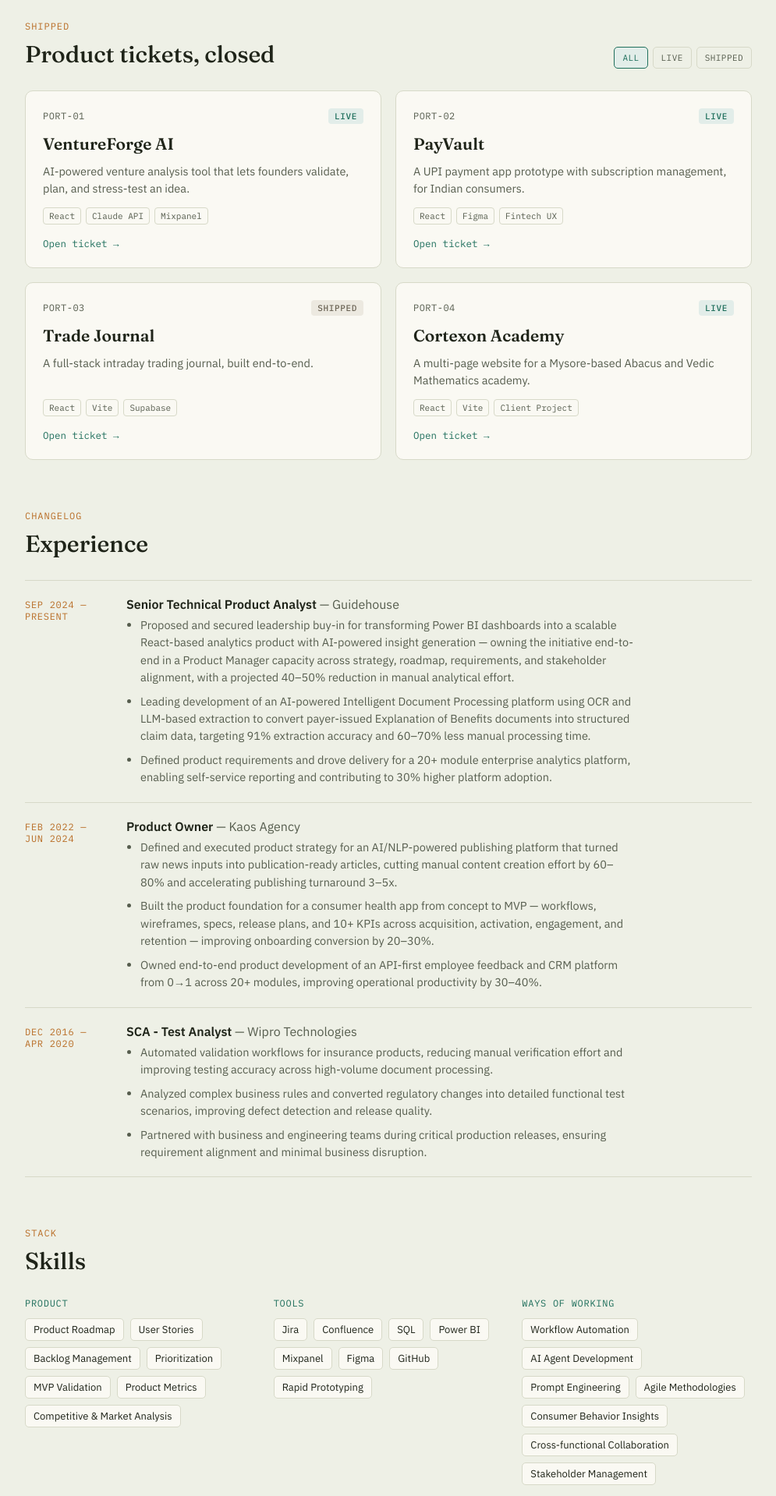
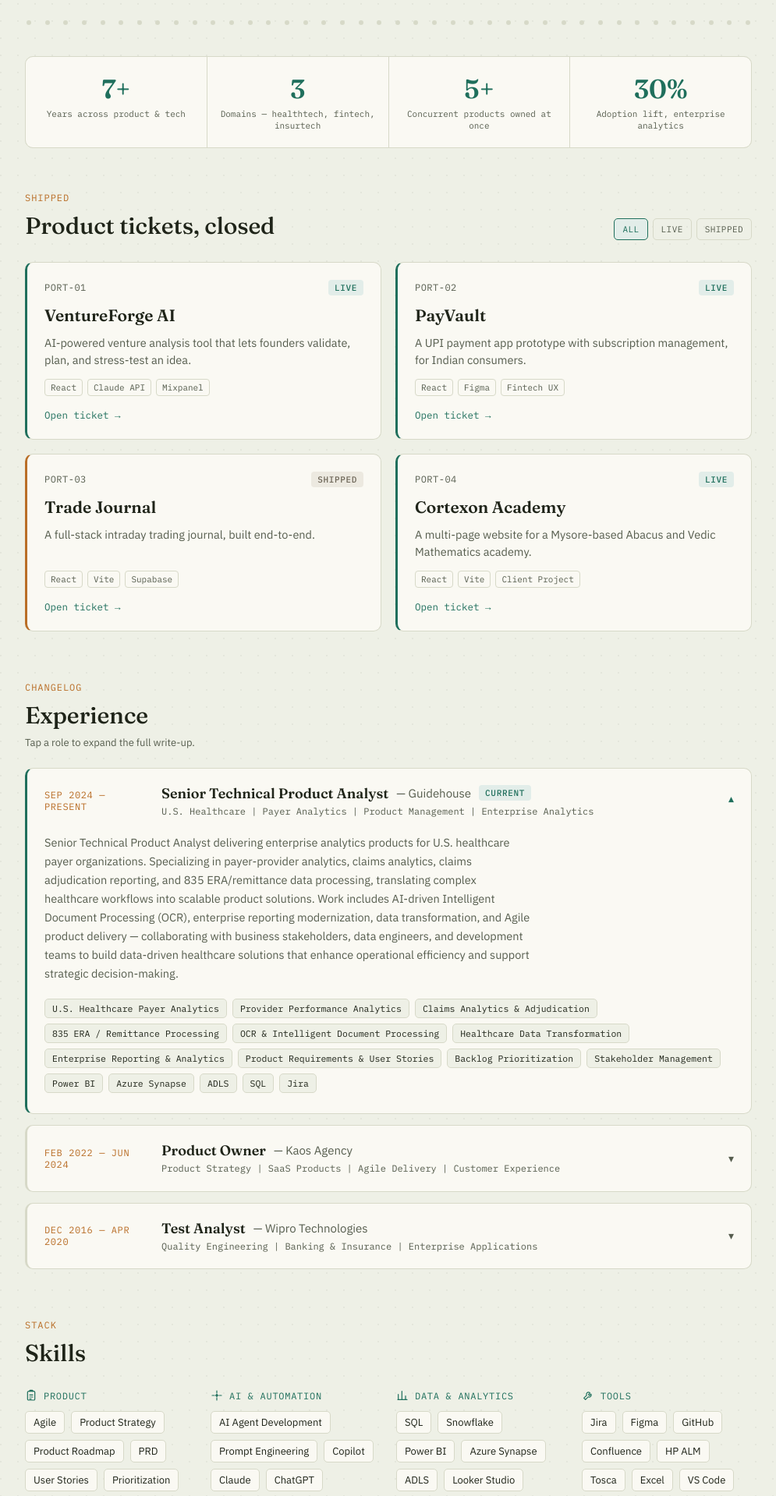
Before and after one commit to Shamitha-aspiringPM/shamitha-portfolio, a React (Vite) app: page / in a window 1280 px wide. Shown: the part 380-2299 px from the top of the page at 78% size, without its empty margins (142-1137 px from the left). Built offline with nearby package versions, Linux system fonts and the light colour scheme.

Commit message:
Fix photo, add resume details, visual redesign

```diff
--- /dev/null
+++ b/src/components/ExperienceCard.jsx
@@ -0,0 +1,50 @@
+import React, { useState } from 'react'
+
+export default function ExperienceCard({ item, defaultOpen }) {
+  const [open, setOpen] = useState(!!defaultOpen)
+
+  return (
+    <div className={`exp-card ${open ? 'exp-card-open' : ''}`}>
+      <button className="exp-head" onClick={() => setOpen((o) => !o)} aria-expanded={open}>
+        <span className="exp-date">{item.date}</span>
+        <div className="exp-head-main">
+          <p className="exp-role">
+            {item.role} <span className="exp-org">— {item.org}</span>
+            {item.current && <span className="status-tag status-live exp-current">CURRENT</span>}
+          </p>
+          <p className="exp-tagline">{item.tagline}</p>
+        </div>
+        <span className={`exp-chevron ${open ? 'exp-chevron-open' : ''}`} aria-hidden="true">
+          ▾
+        </span>
+      </button>
+
+      {open && (
+        <div className="exp-body">
+          <p className="exp-summary">{item.summary}</p>
+
+          {item.products && (
+            <div className="exp-products">
+              {item.products.map((p) => (
+                <div className="exp-product" key={p.name}>
+                  <p className="exp-product-name">{p.name}</p>
+                  <ul>
+                    {p.bullets.map((b, i) => (
+                      <li key={i}>{b}</li>
+                    ))}
+                  </ul>
+                </div>
+              ))}
+            </div>
+          )}
+
+          <ul className="exp-expertise">
+            {item.expertise.map((e) => (
+              <li key={e}>{e}</li>
+            ))}
+          </ul>
+        </div>
+      )}
+    </div>
+  )
+}
--- /dev/null
+++ b/src/components/Icon.jsx
@@ -0,0 +1,44 @@
+import React from 'react'
+
+const paths = {
+  clipboard: (
+    <>
+      <rect x="5" y="4" width="14" height="17" rx="2" />
+      <path d="M9 4V3a1 1 0 0 1 1-1h4a1 1 0 0 1 1 1v1" />
+      <path d="M9 11h6M9 15h6M9 19h3" />
+    </>
+  ),
+  spark: (
+    <>
+      <path d="M12 3v4M12 17v4M3 12h4M17 12h4" />
+      <path d="M12 9a3 3 0 0 0 3 3 3 3 0 0 0-3 3 3 3 0 0 0-3-3 3 3 0 0 0 3-3Z" />
+    </>
+  ),
+  chart: (
+    <>
+      <path d="M4 20V10M11 20V4M18 20v-7" />
+      <path d="M3 20h18" />
+    </>
+  ),
+  wrench: (
+    <path d="M14.7 6.3a4 4 0 0 0-5.4 5.4L4 17l3 3 5.3-5.3a4 4 0 0 0 5.4-5.4l-2.9 2.9-2-2 2.9-2.9Z" />
+  ),
+}
+
+export default function Icon({ name, size = 16 }) {
+  return (
+    <svg
+      width={size}
+      height={size}
+      viewBox="0 0 24 24"
+      fill="none"
+      stroke="currentColor"
+      strokeWidth="1.8"
+      strokeLinecap="round"
+      strokeLinejoin="round"
+      aria-hidden="true"
+    >
+      {paths[name]}
+    </svg>
+  )
+}
--- a/src/data/resume.js
+++ b/src/data/resume.js
@@ -1,80 +1,160 @@
 export const experience = [
   {
     date: 'SEP 2024 — PRESENT',
+    current: true,
     role: 'Senior Technical Product Analyst',
     org: 'Guidehouse',
-    bullets: [
-      'Proposed and secured leadership buy-in for transforming Power BI dashboards into a scalable React-based analytics product with AI-powered insight generation — owning the initiative end-to-end in a Product Manager capacity across strategy, roadmap, requirements, and stakeholder alignment, with a projected 40–50% reduction in manual analytical effort.',
-      'Leading development of an AI-powered Intelligent Document Processing platform using OCR and LLM-based extraction to convert payer-issued Explanation of Benefits documents into structured claim data, targeting 91% extraction accuracy and 60–70% less manual processing time.',
-      'Defined product requirements and drove delivery for a 20+ module enterprise analytics platform, enabling self-service reporting and contributing to 30% higher platform adoption.',
+    tagline: 'U.S. Healthcare | Payer Analytics | Product Management | Enterprise Analytics',
+    summary:
+      'Senior Technical Product Analyst delivering enterprise analytics products for U.S. healthcare payer organizations. Specializing in payer-provider analytics, claims analytics, claims adjudication reporting, and 835 ERA/remittance data processing, translating complex healthcare workflows into scalable product solutions. Work includes AI-driven Intelligent Document Processing (OCR), enterprise reporting modernization, data transformation, and Agile product delivery — collaborating with business stakeholders, data engineers, and development teams to build data-driven healthcare solutions that enhance operational efficiency and support strategic decision-making.',
+    expertise: [
+      'U.S. Healthcare Payer Analytics',
+      'Provider Performance Analytics',
+      'Claims Analytics & Adjudication',
+      '835 ERA / Remittance Processing',
+      'OCR & Intelligent Document Processing',
+      'Healthcare Data Transformation',
+      'Enterprise Reporting & Analytics',
+      'Product Requirements & User Stories',
+      'Backlog Prioritization',
+      'Stakeholder Management',
+      'Power BI',
+      'Azure Synapse',
+      'ADLS',
+      'SQL',
+      'Jira',
     ],
   },
   {
     date: 'FEB 2022 — JUN 2024',
     role: 'Product Owner',
     org: 'Kaos Agency',
-    bullets: [
-      'Defined and executed product strategy for an AI/NLP-powered publishing platform that turned raw news inputs into publication-ready articles, cutting manual content creation effort by 60–80% and accelerating publishing turnaround 3–5x.',
-      'Built the product foundation for a consumer health app from concept to MVP — workflows, wireframes, specs, release plans, and 10+ KPIs across acquisition, activation, engagement, and retention — improving onboarding conversion by 20–30%.',
-      'Owned end-to-end product development of an API-first employee feedback and CRM platform from 0→1 across 20+ modules, improving operational productivity by 30–40%.',
+    tagline: 'Product Strategy | SaaS Products | Agile Delivery | Customer Experience',
+    summary:
+      'Product Owner with experience leading the development of B2B SaaS and enterprise applications from concept to delivery. Specialized in product strategy, roadmap planning, user story creation, backlog prioritization, and Agile product delivery — collaborating with cross-functional teams, translating business needs into customer-centric features, and driving continuous product improvements through stakeholder feedback and user research.',
+    products: [
+      {
+        name: 'Employee Feedback & Performance Platform',
+        bullets: [
+          'Led product development of an employee feedback platform supporting anonymous and non-anonymous feedback workflows.',
+          'Defined role-based access, feedback lifecycle, action tracking, and performance improvement features.',
+          'Collaborated closely with engineering to translate business requirements into product increments.',
+        ],
+      },
+      {
+        name: 'CRM & Account Management Portal',
+        bullets: [
+          'Owned product enhancements for a CRM platform designed to streamline customer account management and operational workflows.',
+          'Worked with stakeholders to identify process bottlenecks and prioritize high-impact features that improved usability and productivity.',
+        ],
+      },
+    ],
+    expertise: [
+      'Product Vision & Strategy',
+      'Roadmap Planning',
+      'Requirement Elicitation',
+      'User Research',
+      'Feature Prioritization',
+      'Agile Scrum',
+      'Sprint Planning',
+      'Backlog Grooming',
+      'Acceptance Criteria',
+      'Stakeholder Communication',
+      'Jira',
+      'Confluence',
+      'Figma (Wireframe Reviews)',
     ],
   },
   {
     date: 'DEC 2016 — APR 2020',
-    role: 'SCA - Test Analyst',
+    role: 'Test Analyst',
     org: 'Wipro Technologies',
-    bullets: [
-      'Automated validation workflows for insurance products, reducing manual verification effort and improving testing accuracy across high-volume document processing.',
-      'Analyzed complex business rules and converted regulatory changes into detailed functional test scenarios, improving defect detection and release quality.',
-      'Partnered with business and engineering teams during critical production releases, ensuring requirement alignment and minimal business disruption.',
+    tagline: 'Quality Engineering | Banking & Insurance | Enterprise Applications',
+    summary:
+      'Began my career as a Test Analyst, delivering quality assurance for enterprise banking and insurance applications. Gained hands-on experience in functional testing, API validation, Agile delivery, and stakeholder collaboration while building a strong foundation in software quality, SDLC, and business process understanding that later enabled my transition into Product Management.',
+    expertise: [
+      'Functional & Regression Testing',
+      'API Testing (Postman, SOAP UI)',
+      'Test Planning & Case Design',
+      'Defect Lifecycle Management',
+      'SDLC & Agile Methodologies',
+      'Banking & Insurance Domain',
+      'Jira',
+      'HP ALM',
+      'Tosca',
     ],
   },
+]
+
+export const stats = [
+  { value: '7+', label: 'Years across product & tech' },
+  { value: '3', label: 'Domains — healthtech, fintech, insurtech' },
+  { value: '5+', label: 'Concurrent products owned at once' },
+  { value: '30%', label: 'Adoption lift, enterprise analytics' },
 ]
 
 export const skillGroups = [
   {
     label: 'Product',
+    icon: 'clipboard',
     skills: [
+      'Agile',
+      'Product Strategy',
       'Product Roadmap',
+      'PRD',
       'User Stories',
+      'Prioritization',
       'Backlog Management',
-      'Prioritization',
+      'Lean MVP',
+      'OKRs',
+      'KPIs',
+      'Product Metrics',
+      'Stakeholder Management',
+      'Cross-functional Collaboration',
       'MVP Validation',
-      'Product Metrics',
-      'Competitive & Market Analysis',
     ],
   },
   {
-    label: 'Tools',
-    skills: ['Jira', 'Confluence', 'SQL', 'Power BI', 'Mixpanel', 'Figma', 'GitHub', 'Rapid Prototyping'],
+    label: 'AI & Automation',
+    icon: 'spark',
+    skills: [
+      'AI Agent Development',
+      'Prompt Engineering',
+      'Copilot',
+      'Claude',
+      'ChatGPT',
+      'Rapid Prototyping',
+      'Workflow Automation',
+    ],
   },
   {
-    label: 'Ways of working',
-    skills: [
-      'Workflow Automation',
-      'AI Agent Development',
-      'Prompt Engineering',
-      'Agile Methodologies',
-      'Consumer Behavior Insights',
-      'Cross-functional Collaboration',
-      'Stakeholder Management',
-    ],
+    label: 'Data & Analytics',
+    icon: 'chart',
+    skills: ['SQL', 'Snowflake', 'Power BI', 'Azure Synapse', 'ADLS', 'Looker Studio', 'Mixpanel'],
+  },
+  {
+    label: 'Tools',
+    icon: 'wrench',
+    skills: ['Jira', 'Figma', 'GitHub', 'Confluence', 'HP ALM', 'Tosca', 'Excel', 'VS Code'],
   },
 ]
 
 export const education = {
   degree: 'Bachelor of Science — Computer Science, Electronics and Mathematics',
   school: 'University of Mysore, Mysore, Karnataka',
-  date: 'June 2016',
+  date: '2013 — 2016',
 }
 
 export const certifications = [
   'AI Prototyping for Product Managers — Udemy',
   'Green Belt, Six Sigma — Six Sigma Academy',
-  'Design Thinking — QGule',
+  'Amsterdam Design Thinking — QGule',
+  'Agile Methodologies — Udemy',
 ]
 
 export const accomplishments = ['Guidehouse Gem Award, 2025']
+
+export const languages = ['English', 'Hindi', 'Kannada', 'Telugu']
 
 export const contact = {
   email: 'pentoshamitha@gmail.com',
--- a/src/index.css
+++ b/src/index.css
@@ -26,7 +26,9 @@
 
 body {
   margin: 0;
-  background: var(--paper);
+  background-color: var(--paper);
+  background-image: radial-gradient(circle, rgba(31, 36, 25, 0.05) 1px, transparent 1px);
+  background-size: 22px 22px;
   color: var(--ink);
   font-family: var(--font-body);
   -webkit-font-smoothing: antialiased;
@@ -102,21 +104,51 @@
   margin-bottom: 56px;
 }
 
+.hero-photo-frame {
+  position: relative;
+  flex: 0 0 auto;
+}
+
+.hero-photo-frame::before {
+  content: '';
+  position: absolute;
+  top: 12px;
+  left: 12px;
+  width: 200px;
+  height: 264px;
+  border-radius: 14px;
+  background: linear-gradient(135deg, var(--ochre) 0%, var(--teal) 100%);
+  opacity: 0.35;
+  z-index: 0;
+}
+
 .hero-photo-wrap {
   flex: 0 0 auto;
-  width: 176px;
-  height: 176px;
+  width: 200px;
+  height: 264px;
   border-radius: 14px;
   overflow: hidden;
   border: 1px solid var(--line);
   background: var(--surface);
   animation: rise 0.6s ease both;
+  position: relative;
+  z-index: 1;
+}
+
+.hero-photo-wrap::after {
+  content: '';
+  position: absolute;
+  inset: 0;
+  border-radius: 14px;
+  box-shadow: inset 0 0 0 1px rgba(31, 36, 25, 0.04);
+  pointer-events: none;
 }
 
 .hero-photo {
   width: 100%;
   height: 100%;
   object-fit: cover;
+  object-position: 50% 8%;
   display: block;
 }
 
@@ -220,6 +252,60 @@
   color: var(--ochre);
 }
 
+/* ---------- Perforation divider ---------- */
+
+.perforation {
+  display: flex;
+  gap: 8px;
+  justify-content: space-between;
+  margin: -28px 0 40px;
+  overflow: hidden;
+  padding: 0 2px;
+}
+
+.perforation span {
+  width: 6px;
+  height: 6px;
+  border-radius: 50%;
+  background: var(--line);
+  flex: 0 0 auto;
+}
+
+/* ---------- Stats strip ---------- */
+
+.stats-strip {
+  display: grid;
+  grid-template-columns: repeat(4, 1fr);
+  gap: 1px;
+  background: var(--line);
+  border: 1px solid var(--line);
+  border-radius: 10px;
+  overflow: hidden;
+  margin-bottom: 56px;
+}
+
+.stat-block {
+  background: var(--surface);
+  padding: 20px 16px;
+  text-align: center;
+}
+
+.stat-value {
+  font-family: var(--font-display);
+  font-size: clamp(26px, 3.5vw, 34px);
+  font-weight: 600;
+  color: var(--teal);
+  margin: 0 0 4px;
+}
+
+.stat-label {
+  font-family: var(--font-mono);
+  font-size: 11px;
+  color: var(--ink-soft);
+  margin: 0;
+  line-height: 1.35;
+}
+
 /* ---------- Sections ---------- */
 
 .section {
@@ -287,19 +373,30 @@
 .ticket {
   background: var(--surface);
   border: 1px solid var(--line);
+  border-left: 3px solid var(--line);
   border-radius: 10px;
   padding: 22px;
   display: flex;
   flex-direction: column;
   gap: 12px;
-  transition: border-color 0.15s ease, transform 0.15s ease;
+  transition: border-color 0.15s ease, transform 0.15s ease, box-shadow 0.15s ease;
   text-decoration: none;
   color: inherit;
 }
 
 .ticket:hover {
   border-color: var(--teal);
+  border-left-color: var(--teal);
   transform: translateY(-2px);
+  box-shadow: 0 8px 20px rgba(31, 36, 25, 0.08);
+}
+
+.ticket-live {
+  border-left-color: var(--teal);
+}
+
+.ticket-shipped {
+  border-left-color: var(--ochre);
 }
 
 .ticket-open {
@@ -373,73 +470,178 @@
   border-bottom-color: var(--teal);
 }
 
-/* ---------- Changelog ---------- */
+/* ---------- Experience accordion ---------- */
 
-.changelog {
+.section-hint {
+  font-size: 13px;
+  color: var(--ink-soft);
+  margin: -20px 0 24px;
+}
+
+.exp-list {
   display: flex;
   flex-direction: column;
+  gap: 14px;
 }
 
-.changelog-row {
-  display: grid;
-  grid-template-columns: 110px 1fr;
-  gap: 20px;
-  padding: 20px 0;
-  border-top: 1px solid var(--line);
+.exp-card {
+  background: var(--surface);
+  border: 1px solid var(--line);
+  border-left: 3px solid var(--line);
+  border-radius: 10px;
+  overflow: hidden;
+  transition: border-color 0.15s ease;
 }
 
-.changelog-row:last-child {
-  border-bottom: 1px solid var(--line);
+.exp-card-open {
+  border-left-color: var(--teal);
 }
 
-.changelog-date {
+.exp-head {
+  width: 100%;
+  display: grid;
+  grid-template-columns: 130px 1fr 20px;
+  grid-template-areas: "date main chevron";
+  gap: 20px;
+  align-items: center;
+  padding: 20px 22px;
+  background: none;
+  border: none;
+  cursor: pointer;
+  text-align: left;
+  font-family: inherit;
+  color: inherit;
+}
+
+.exp-date {
+  grid-area: date;
   font-family: var(--font-mono);
   font-size: 12px;
   color: var(--ochre);
-  letter-spacing: 0.06em;
-  padding-top: 3px;
+  letter-spacing: 0.05em;
 }
 
-.changelog-role {
-  font-size: 16px;
-  font-weight: 600;
-  margin: 0 0 6px;
+.exp-head-main {
+  grid-area: main;
+  min-width: 0;
 }
 
-.changelog-org {
+.exp-chevron {
+  grid-area: chevron;
+  font-size: 14px;
+  color: var(--ink-soft);
+  transition: transform 0.2s ease;
+  justify-self: end;
+}
+
+.exp-role {
+  font-family: var(--font-display);
+  font-size: 18px;
+  font-weight: 600;
+  margin: 0 0 4px;
+  display: flex;
+  align-items: center;
+  flex-wrap: wrap;
+  gap: 10px;
+}
+
+.exp-org {
   font-weight: 400;
+  color: var(--ink-soft);
+  font-family: var(--font-body);
+  font-size: 15px;
+}
+
+.exp-current {
+  font-family: var(--font-mono);
+}
+
+.exp-tagline {
+  font-family: var(--font-mono);
+  font-size: 12px;
+  color: var(--ink-soft);
+  margin: 0;
+  line-height: 1.4;
+}
+
+.exp-chevron-open {
+  transform: rotate(180deg);
+  color: var(--teal);
+}
+
+.exp-body {
+  padding: 0 22px 26px;
+  animation: rise 0.35s ease both;
+}
+
+.exp-summary {
+  font-size: 14.5px;
+  line-height: 1.65;
+  color: var(--ink-soft);
+  max-width: 72ch;
+  margin: 0 0 20px;
+}
+
+.exp-products {
+  display: flex;
+  flex-direction: column;
+  gap: 14px;
+  margin-bottom: 20px;
+}
+
+.exp-product {
+  background: var(--paper);
+  border: 1px solid var(--line);
+  border-radius: 8px;
+  padding: 14px 16px;
+}
+
+.exp-product-name {
+  font-size: 13.5px;
+  font-weight: 600;
+  margin: 0 0 8px;
+  color: var(--teal);
+}
+
+.exp-product ul {
+  margin: 0;
+  padding-left: 16px;
+  display: flex;
+  flex-direction: column;
+  gap: 6px;
+}
+
+.exp-product li {
+  font-size: 13.5px;
+  line-height: 1.5;
   color: var(--ink-soft);
 }
 
-.changelog-note {
-  font-size: 14.5px;
-  line-height: 1.55;
-  color: var(--ink-soft);
+.exp-expertise {
+  list-style: none;
+  display: flex;
+  flex-wrap: wrap;
+  gap: 7px;
+  padding: 0;
   margin: 0;
-  max-width: 60ch;
 }
 
-.changelog-bullets {
-  margin: 0;
-  padding-left: 18px;
-  display: flex;
-  flex-direction: column;
-  gap: 8px;
-  max-width: 68ch;
-}
-
-.changelog-bullets li {
-  font-size: 14.5px;
-  line-height: 1.55;
-  color: var(--ink-soft);
+.exp-expertise li {
+  font-family: var(--font-mono);
+  font-size: 11.5px;
+  color: var(--ink);
+  background: var(--paper);
+  border: 1px solid var(--line);
+  border-radius: 5px;
+  padding: 4px 9px;
 }
 
 /* ---------- Skills ---------- */
 
 .skill-groups {
   display: grid;
-  grid-template-columns: repeat(3, 1fr);
-  gap: 24px;
+  grid-template-columns: repeat(4, 1fr);
+  gap: 20px;
 }
 
 .skill-group-label {
@@ -449,6 +651,9 @@
   color: var(--teal);
   margin: 0 0 12px;
   text-transform: uppercase;
+  display: flex;
+  align-items: center;
+  gap: 8px;
 }
 
 .skill-pills {
@@ -473,7 +678,7 @@
 
 .credentials-grid {
   display: grid;
-  grid-template-columns: repeat(3, 1fr);
+  grid-template-columns: repeat(4, 1fr);
   gap: 18px;
 }
 
@@ -518,6 +723,22 @@
   font-size: 13.5px;
   color: var(--ink-soft);
   line-height: 1.4;
+}
+
+.credential-list-inline {
+  flex-direction: row;
+  flex-wrap: wrap;
+  gap: 8px;
+  padding-left: 0;
+}
+
+.credential-list-inline li {
+  list-style: none;
+  background: var(--paper);
+  border: 1px solid var(--line);
+  border-radius: 5px;
+  padding: 4px 9px;
+  font-size: 12.5px;
 }
 
 /* ---------- Footer ---------- */
@@ -666,9 +887,12 @@
     grid-template-columns: 1fr;
   }
 
-  .changelog-row {
-    grid-template-columns: 1fr;
-    gap: 6px;
+  .exp-head {
+    grid-template-columns: 1fr 20px;
+    grid-template-areas:
+      "date chevron"
+      "main main";
+    row-gap: 8px;
   }
 
   .section-head-row {
@@ -676,10 +900,22 @@
   }
 
   .skill-groups {
-    grid-template-columns: 1fr;
+    grid-template-columns: 1fr 1fr;
   }
 
   .credentials-grid {
     grid-template-columns: 1fr;
   }
+
+  .stats-strip {
+    grid-template-columns: 1fr 1fr;
+  }
+
+  .hero-photo-frame::before {
+    display: none;
+  }
+
+  .perforation {
+    display: none;
+  }
 }
--- a/src/pages/Home.jsx
+++ b/src/pages/Home.jsx
@@ -1,12 +1,16 @@
 import React, { useState, useMemo } from 'react'
 import { Link } from 'react-router-dom'
 import { projects } from '../data/projects.js'
+import Icon from '../components/Icon.jsx'
+import ExperienceCard from '../components/ExperienceCard.jsx'
 import {
   experience,
+  stats,
   skillGroups,
   education,
   certifications,
   accomplishments,
+  languages,
   contact,
 } from '../data/resume.js'
 
@@ -27,16 +31,18 @@
   return (
     <>
       <header className="hero">
-        <div className="hero-photo-wrap">
-          <img src="/shamitha.png" alt="Portrait of Shamitha S" className="hero-photo" />
+        <div className="hero-photo-frame">
+          <div className="hero-photo-wrap">
+            <img src="/shamitha.png" alt="Portrait of Shamitha S" className="hero-photo" />
+          </div>
         </div>
         <div className="hero-copy">
           <p className="eyebrow">HEALTHCARE SAAS · ENTERPRISE ANALYTICS · AI PRODUCTS</p>
           <h1>Shamitha S</h1>
           <p className="hero-role">Product Owner &amp; Senior Technical Product Analyst</p>
           <p className="hero-tagline">
-            7+ years turning ambiguous problems into shipped products across healthcare SaaS,
-            enterprise analytics, and AI-driven development — from discovery to delivery.
+            7+ years turning ambiguous problems into shipped products across U.S. healthcare
+            SaaS, enterprise analytics, and AI-driven development — from discovery to delivery.
           </p>
           <div className="hero-links">
             <a href="https://github.com/Shamitha-aspiringPM" target="_blank" rel="noreferrer">
@@ -50,6 +56,21 @@
           </div>
         </div>
       </header>
+
+      <div className="perforation" aria-hidden="true">
+        {Array.from({ length: 40 }).map((_, i) => (
+          <span key={i} />
+        ))}
+      </div>
+
+      <div className="stats-strip">
+        {stats.map((s) => (
+          <div className="stat-block" key={s.label}>
+            <p className="stat-value">{s.value}</p>
+            <p className="stat-label">{s.label}</p>
+          </div>
+        ))}
+      </div>
 
       <main>
         <section className="section">
@@ -74,7 +95,11 @@
 
           <div className="ticket-grid">
             {visible.map((p) => (
-              <Link to={`/projects/${p.slug}`} className="ticket" key={p.id}>
+              <Link
+                to={`/projects/${p.slug}`}
+                className={`ticket ticket-${p.status.toLowerCase()}`}
+                key={p.id}
+              >
                 <div className="ticket-head">
                   <span className="ticket-id">{p.id}</span>
                   <StatusTag status={p.status} />
@@ -95,21 +120,10 @@
         <section className="section">
           <p className="eyebrow">CHANGELOG</p>
           <h2 className="section-title">Experience</h2>
-          <div className="changelog">
-            {experience.map((c) => (
-              <div className="changelog-row" key={c.org}>
-                <span className="changelog-date">{c.date}</span>
-                <div className="changelog-body">
-                  <p className="changelog-role">
-                    {c.role} <span className="changelog-org">— {c.org}</span>
-                  </p>
-                  <ul className="changelog-bullets">
-                    {c.bullets.map((b, i) => (
-                      <li key={i}>{b}</li>
-                    ))}
-                  </ul>
-                </div>
-              </div>
+          <p className="section-hint">Tap a role to expand the full write-up.</p>
+          <div className="exp-list">
+            {experience.map((item, i) => (
+              <ExperienceCard item={item} key={item.org} defaultOpen={i === 0} />
             ))}
           </div>
         </section>
@@ -120,7 +134,9 @@
           <div className="skill-groups">
             {skillGroups.map((g) => (
               <div className="skill-group" key={g.label}>
-                <p className="skill-group-label">{g.label}</p>
+                <p className="skill-group-label">
+                  <Icon name={g.icon} /> {g.label}
+                </p>
                 <ul className="skill-pills">
                   {g.skills.map((s) => (
                     <li key={s}>{s}</li>
@@ -158,6 +174,14 @@
                 ))}
               </ul>
             </div>
+            <div className="credential-card">
+              <p className="credential-label">Languages</p>
+              <ul className="credential-list credential-list-inline">
+                {languages.map((l) => (
+                  <li key={l}>{l}</li>
+                ))}
+              </ul>
+            </div>
           </div>
         </section>
       </main>
```
